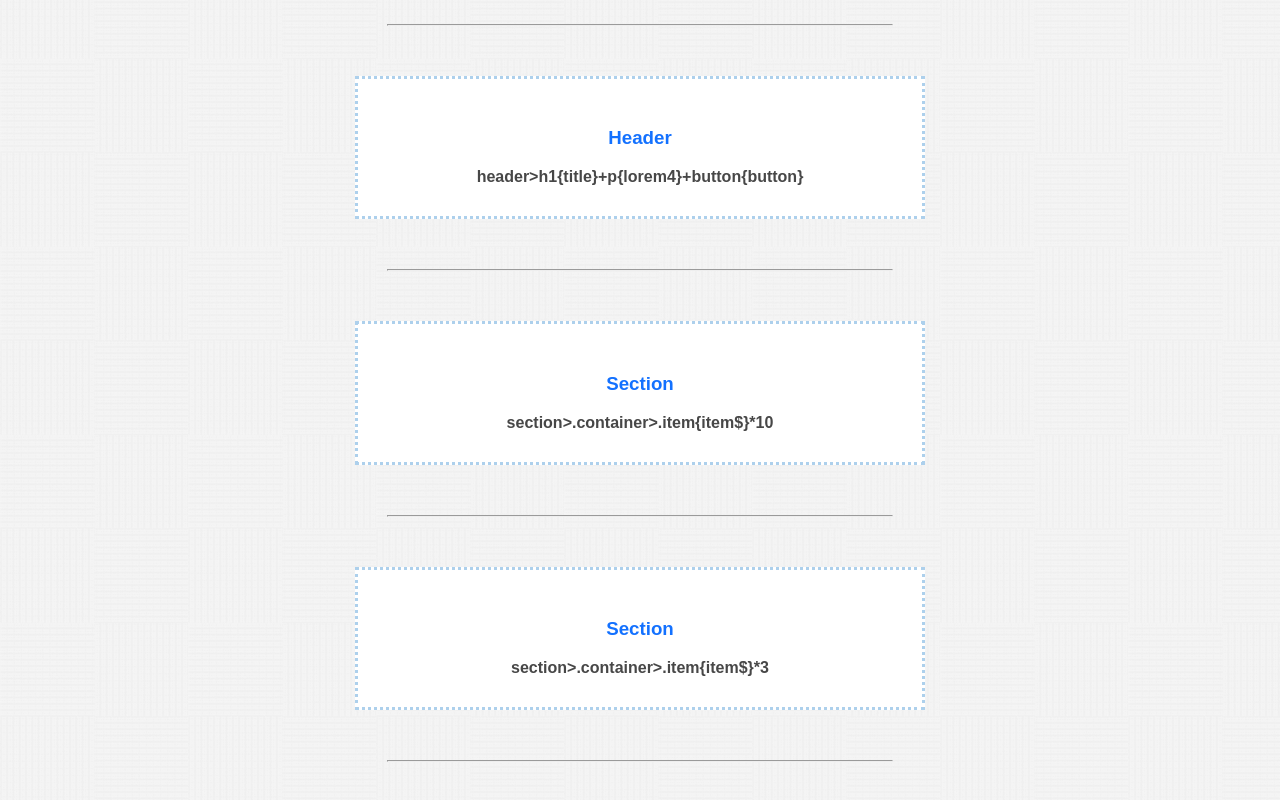
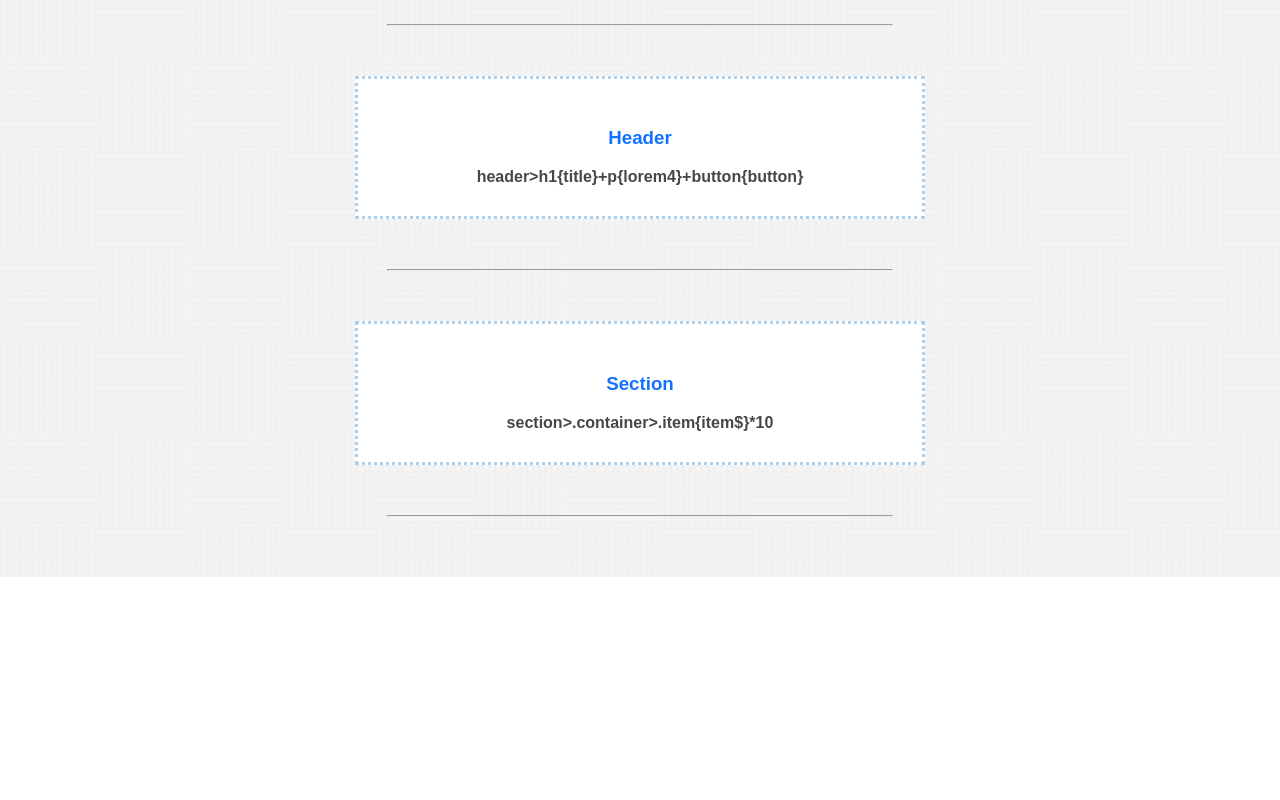
Before and after one commit to almeidatercero/emmet_tests, a plain HTML site: page index.html in a window 1280 px wide. Shown: the part 505-1305 px from the top of the page. After the commit the page ends 1082 px from the top, so only its background shows below. Drawn offline with Linux system fonts and the light colour scheme.

Commit message:
remove thing

```diff
--- a/index.html
+++ b/index.html
@@ -70,14 +70,6 @@
     <hr>
 
 
-    <blockquote>
-        <h3>Section</h3>
-
-        section>.container>.item{item$}*3
-    </blockquote>
-
-
-    <hr>
 
 
 
```
